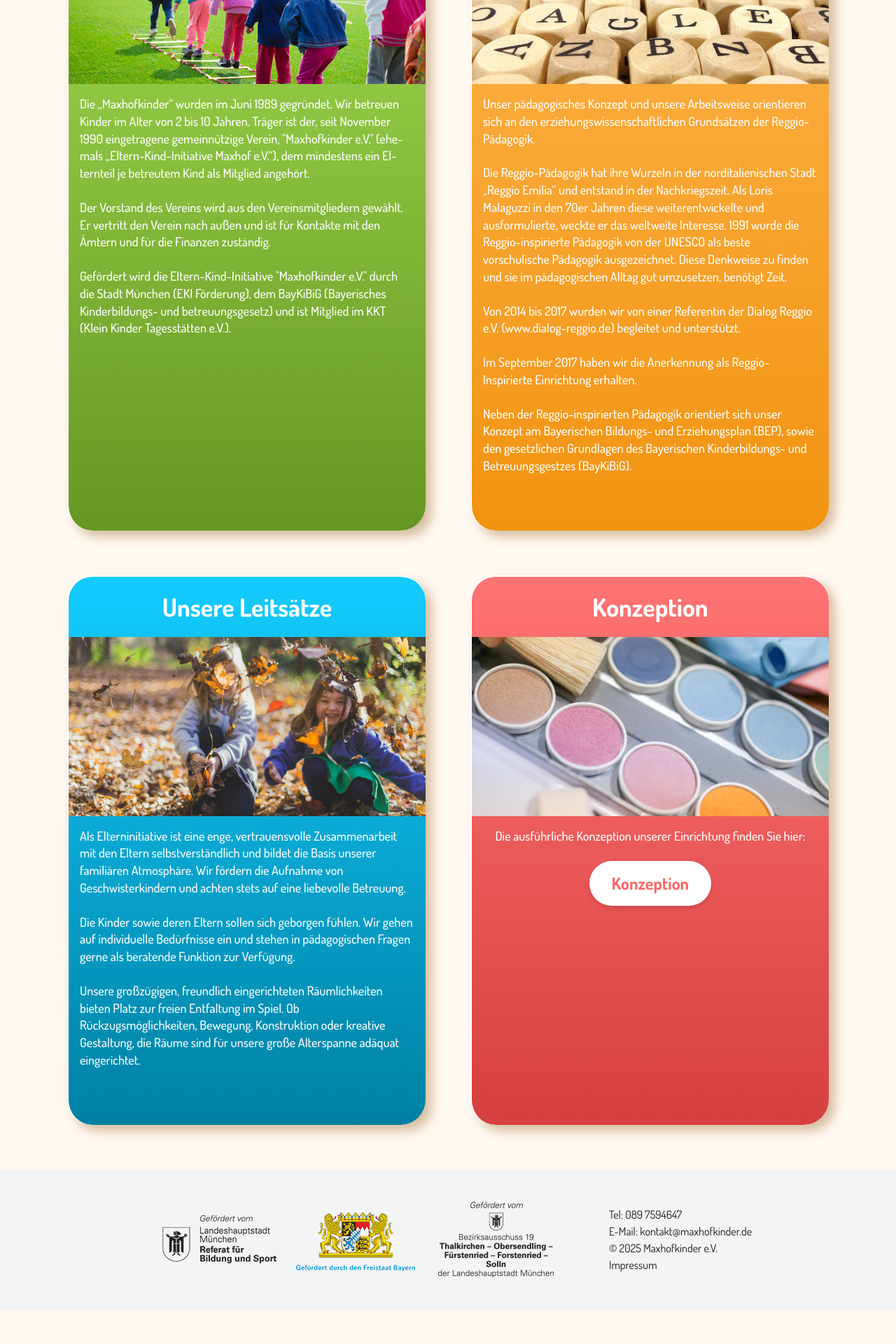
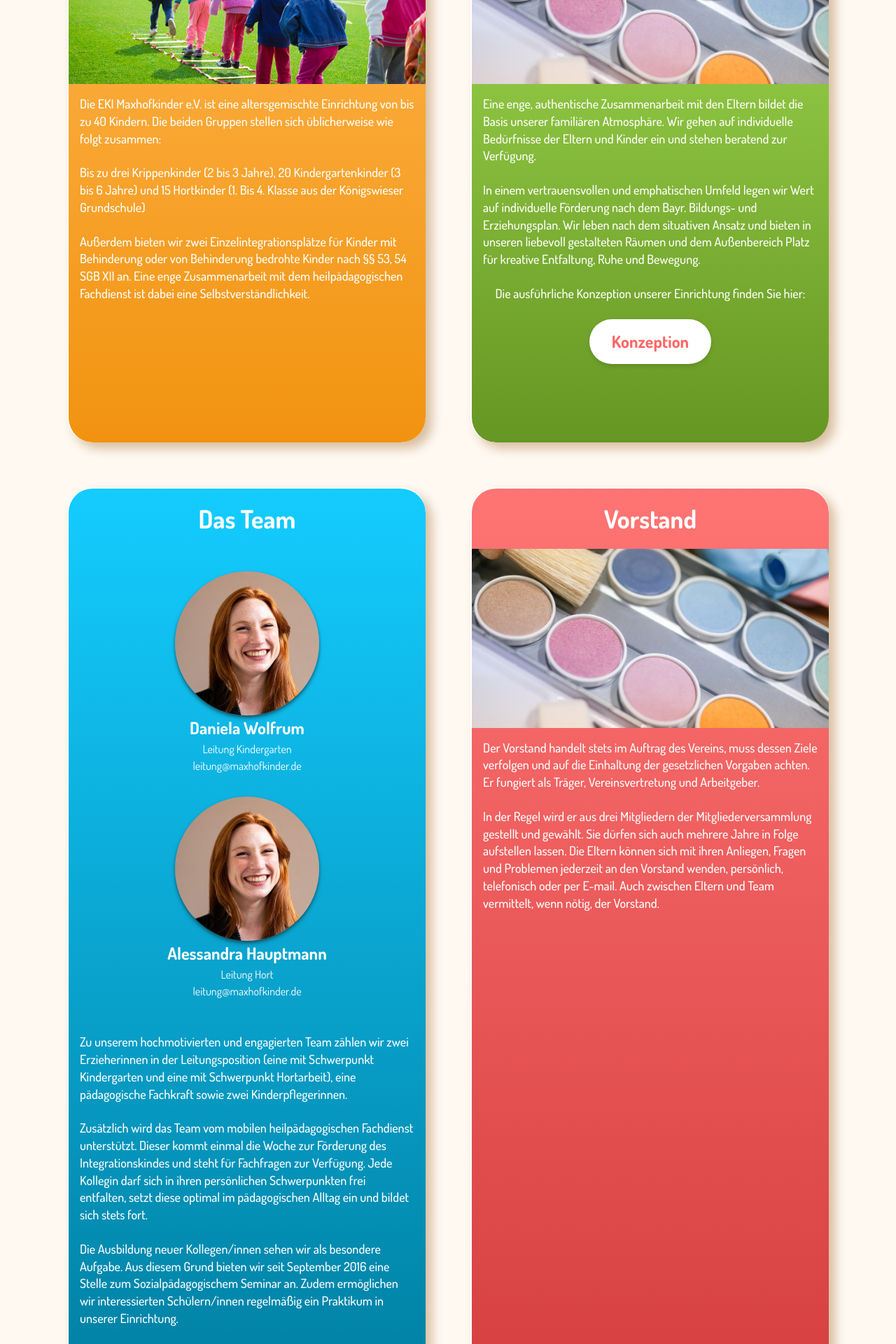
Before and after one commit to maxhofkinder/maxhofkinder.github.io, a Next.js app: page /about in a window 1280 px wide. Shown: the part 320-2240 px from the top of the page at 70% size. Before the commit the page ends 2191 px from the top, so only its background shows below. Built offline with nearby package versions, Linux system fonts and the light colour scheme.

Commit message:
test deployment

```diff
--- a/next.config.ts
+++ b/next.config.ts
@@ -2,8 +2,6 @@ import type { NextConfig } from "next";
 
 const nextConfig: NextConfig = {
   output: 'export',
-  basePath: process.env.NODE_ENV === 'production' ? '/maxhofkinder' : '',
-  assetPrefix: process.env.NODE_ENV === 'production' ? '/maxhofkinder/' : '',
   images: {
     unoptimized: true,
   },
--- a/src/app/about/page.tsx
+++ b/src/app/about/page.tsx
@@ -1,18 +1,19 @@
 export default function About() {
   return (
-    <div className="grid grid-cols-1 xl:grid-cols-2 gap-16">
+    <div className="grid grid-cols-1 xl:grid-cols-2 2xl:grid-cols-3 gap-16">
 
-      <div className="card-gradient card-gradient-green">
+      {/* ---- DER VEREIN ---- */}
+      <div className="card-gradient">
         <h1>Der Verein</h1>
         <img src="img/outside.jpg" alt="" className="object-cover h-64 w-full" />
         <div className="cardText">
-          <p>Die „Max&shy;hof&shy;kin&shy;der“ wur&shy;den im Juni 1989 ge&shy;grün&shy;det. Wir be&shy;treu&shy;en Kin&shy;der im Al&shy;ter von 2 bis 10 Jah&shy;ren. Trä&shy;ger ist der, seit No&shy;vem&shy;ber 1990 ein&shy;ge&shy;tra&shy;ge&shy;ne ge&shy;mein&shy;nüt&shy;zi&shy;ge Ver&shy;ein, &quot;Max&shy;hof&shy;kin&shy;der e.V.&quot; (ehe&shy;mals „El&shy;tern-Kind-Ini&shy;tia&shy;ti&shy;ve Max&shy;hof e.V.“), dem min&shy;des&shy;tens ein El&shy;tern&shy;teil je be&shy;treu&shy;tem Kind als Mit&shy;glied an&shy;gehört.</p>
-          <p>Der Vorstand des Vereins wird aus den Vereinsmitgliedern gewählt. Er vertritt den Verein nach außen und ist für Kontakte mit den Ämtern und für die Finanzen zuständig.</p>
-          <p>Gefördert wird die Eltern-Kind-Initiative &quot;Maxhofkinder e.V.&quot; durch die Stadt München (EKI Förderung), dem BayKiBiG (Bayerisches Kinderbildungs- und betreuungsgesetz) und ist Mitglied im KKT (Klein Kinder Tagesstätten e.V.).</p>
+          <p>Die EKI Maxhofkinder e.V. ist eine altersgemischte Einrichtung von bis zu 40 Kindern. Die beiden Gruppen stellen sich üblicherweise wie folgt zusammen:</p>
+          <p>Bis zu drei Krippenkinder (2 bis 3 Jahre), 20 Kindergartenkinder (3 bis 6 Jahre) und 15 Hortkinder (1. Bis 4. Klasse aus der Königswieser Grundschule)</p>
+          <p>Außerdem bieten wir zwei Einzelintegrationsplätze für Kinder mit Behinderung oder von Behinderung bedrohte Kinder nach §§ 53, 54 SGB XII an. Eine enge Zusammenarbeit mit dem heilpädagogischen Fachdienst ist dabei eine Selbstverständlichkeit.</p>
         </div>
       </div>
 
-      <div className="card-gradient card-gradient-orange">
+      {/* <div className="card-gradient card-gradient-orange">
         <h1>Die Reggio-Pädagogik</h1>
         <img src="img/sample2.jpg" alt="" className="object-cover h-64 w-full" />
         <div className="cardText">
@@ -32,17 +33,84 @@ export default function About() {
           <p>Die Kinder sowie deren Eltern sollen sich geborgen fühlen. Wir gehen auf individuelle Bedürfnisse ein und stehen in pädagogischen Fragen gerne als beratende Funktion zur Verfügung.</p>
           <p>Unsere großzügigen, freundlich eingerichteten Räumlichkeiten bieten Platz zur freien Entfaltung im Spiel. Ob Rückzugsmöglichkeiten, Bewegung, Konstruktion oder kreative Gestaltung, die Räume sind für unsere große Alterspanne adäquat eingerichtet.</p>
         </div>
-      </div>
+      </div> */}
 
-      <div className="card-gradient card-gradient-red">
+      {/* ---- KONZEPTION ---- */}
+      <div className="card-gradient">
         <h1>Konzeption</h1>
         <img src="img/free2.jpg" alt="" className="object-cover h-64 w-full" />
         <div className="cardText">
+          <p>Eine enge, authentische Zusammenarbeit mit den Eltern bildet die Basis unserer familiären Atmosphäre.
+            Wir gehen auf individuelle Bedürfnisse der Eltern und Kinder ein und stehen beratend zur Verfügung.</p>
+          <p>In einem vertrauensvollen und emphatischen Umfeld legen wir Wert auf individuelle Förderung nach dem Bayr. Bildungs- und Erziehungsplan. Wir leben nach dem situativen Ansatz und bieten in unseren liebevoll gestalteten Räumen und dem Außenbereich Platz für kreative Entfaltung, Ruhe und Bewegung.</p>
           <p className="text-center">Die ausführliche Konzeption unserer Einrichtung finden Sie hier:</p>
           <h4 className="mt-4 mb-8 text-2xl font-bold bg-white w-fit mx-auto text-[#ff6666] rounded-full py-4 px-8 drop-shadow-md">Konzeption</h4>
         </div>
       </div>
 
+      {/* ---- TEAM ---- */}
+      <div className="card-gradient">
+        <h1>Das Team</h1>
+        {/* <img src="img/free2.jpg" alt="" className="object-cover h-64 w-full" /> */}
+        <div className="flex flex-wrap justify-center gap-8 my-8">
+          <div className="w-fit">
+            <img src="img/profile.jpg" alt="" className="rounded-full w-[80%] mx-auto shadow-md shadow-[#105366]" />
+            <div className="w-full text-center">
+              <h2>Daniela Wolfrum</h2>
+              <p>Leitung Kindergarten</p>
+              <p>leitung@maxhofkinder.de</p>
+            </div>
+          </div>
+
+          <div className="w-fit">
+            <img src="img/profile.jpg" alt="" className="rounded-full w-[80%] mx-auto shadow-md shadow-[#105366]" />
+            <div className="w-full text-center">
+              <h2>Alessandra Hauptmann</h2>
+              <p>Leitung Hort</p>
+              <p>leitung@maxhofkinder.de</p>
+            </div>
+          </div>
+        </div>
+        <div className="cardText">
+          <p>Zu unserem hochmotivierten und engagierten Team zählen wir zwei Erzieherinnen in der Leitungsposition (eine mit Schwerpunkt Kindergarten und eine mit Schwerpunkt Hortarbeit), eine pädagogische Fachkraft sowie zwei Kinderpflegerinnen.</p>
+          <p>Zusätzlich wird das Team vom mobilen heilpädagogischen Fachdienst unterstützt. Dieser kommt einmal die Woche zur Förderung des Integrationskindes und steht für Fachfragen zur Verfügung. Jede Kollegin darf sich in ihren persönlichen Schwerpunkten frei entfalten, setzt diese optimal im pädagogischen Alltag ein und bildet sich stets fort.</p>
+          <p>Die Ausbildung neuer Kollegen/innen sehen wir als besondere Aufgabe. Aus diesem Grund bieten wir seit September 2016 eine Stelle zum Sozialpädagogischem Seminar an. Zudem ermöglichen wir interessierten Schülern/innen regelmäßig ein Praktikum in unserer Einrichtung.</p>
+        </div>
+      </div>
+
+      {/* ---- VORSTAND ---- */}
+      <div className="card-gradient">
+        <h1>Vorstand</h1>
+        <img src="img/free2.jpg" alt="" className="object-cover h-64 w-full" />
+        <div className="cardText">
+          <p>Der Vorstand handelt stets im Auftrag des Vereins, muss dessen Ziele verfolgen und auf die Einhaltung der gesetzlichen Vorgaben achten. Er fungiert als Träger, Vereinsvertretung und Arbeitgeber. </p>
+          <p>In der Regel wird er aus drei Mitgliedern der Mitgliederversammlung gestellt und gewählt. Sie dürfen sich auch mehrere Jahre in Folge aufstellen lassen. Die Eltern können sich mit ihren Anliegen, Fragen und Problemen jederzeit an den Vorstand wenden, persönlich, telefonisch oder per E-mail. Auch zwischen Eltern und Team vermittelt, wenn nötig, der Vorstand.</p>
+        </div>
+      </div>
+
+      {/* ---- KONTAKT ---- */}
+      <div className="card-gradient card-gradient-green">
+        <h1>Kontakt</h1>
+        <iframe
+          src="https://www.google.com/maps/embed?pb=!1m18!1m12!1m3!1d2665.4212158051123!2d11.482557551060475!3d48.08281376285081!2m3!1f0!2f0!3f0!3m2!1i1024!2i768!4f13.1!3m3!1m2!1s0x479dd972d5956165%3A0x8f032391f9adb7a7!2sMaxhof+Kinder!5e0!3m2!1sde!2sde!4v1497276151895"
+          className="w-full h-64"
+        ></iframe>
+        <div className="cardText">
+          <p className="text-center">
+            <b>Maxhofkinder e. V.</b><br />
+            Königswieser Str. 12 • 81475 München<br />
+            Telefon: 089 - 7594647<br />
+            Fax: 089 - 74442218<br />
+            E-Mail: Kontakt@maxhofkinder.de<br />
+          </p>
+          <p className="text-center">Haben Sie Fragen oder Interesse an unserer Einrichtung?</p>
+          <h4 className="mt-8 text-2xl font-bold bg-white w-fit mx-auto text-[#92ca43] rounded-full py-4 px-8 drop-shadow-md">Schreiben Sie uns!</h4>
+        </div>
+      </div>
+
+
+
     </div>
+
   );
 }
--- a/src/app/globals.css
+++ b/src/app/globals.css
@@ -41,6 +41,21 @@
   }
 }
 
+div.card-gradient:nth-of-type(5n+1) {
+  background-image: linear-gradient(to bottom, #ffb751, #f19310); /* orange */
+}
+div.card-gradient:nth-of-type(5n+2) {
+  background-image: linear-gradient(to bottom, #a6e054, #669623); /* green */
+}
+div.card-gradient:nth-of-type(5n+3) {
+  background-image: linear-gradient(to bottom, #14ccff, #0080a3); /* blue */
+}
+div.card-gradient:nth-of-type(5n+4) {
+  background-image: linear-gradient(to bottom, #ff7474, #d63f3f); /* red */
+}
+div.card-gradient:nth-of-type(5n) {
+  background-image: linear-gradient(to bottom, #ffb751, #f19310); /* orange again */
+}
 
 body {
   background: var(--background);
--- a/src/app/page.tsx
+++ b/src/app/page.tsx
@@ -1,21 +1,48 @@
+import fs from 'fs';
+import path from 'path';
+
 export default function Home() {
+  // Read .txt files from public/infobox
+  let infoboxes: { title: string; content: string }[] = [];
+  try {
+    const infoboxDir = path.join(process.cwd(), 'public', 'infobox');
+    const files = fs.existsSync(infoboxDir) ? fs.readdirSync(infoboxDir) : [];
+    infoboxes = files
+      .filter((file) => file.endsWith('.txt'))
+      .map((file) => {
+        const rawContent = fs.readFileSync(path.join(infoboxDir, file), 'utf8');
+        const [firstLine, ...rest] = rawContent.split(/\r?\n/);
+        return {
+          title: firstLine || file.replace(/\.txt$/, ''),
+          content: rest.join('\n').trim(),
+        };
+      });
+  } catch (e) {
+    // ignore errors, show nothing
+  }
+
   return (
     <div className="space-y-8">
-      {/* <h1 className="text-4xl font-bold">Die Maxhofkinder</h1> */}
       <img src="img/logo.png" alt="" className="mx-auto w-1/2 md:w-1/4 mt-8" />
       <div className="w-fit mx-auto">
-        <p className="text-2xl md:text-3xl text-center font-bold w-fit text-[#f39535]">
-          „Reggio ist kein Modell, <span className="whitespace-nowrap">sondern eine neue</span> <span className="whitespace-nowrap">Art des Denkens über Kinder,</span>
-          <br /><span className="text-[#52b155]">über Erziehung, über den <span className="whitespace-nowrap">Kindergarten und seine</span>  <span className="whitespace-nowrap">Beziehung zur Gesellschaft.</span></span>
-          <br /><span className="text-[#00b0e2]">Es ist eine Denkweise, <span className="whitespace-nowrap">die nicht gelernt,</span> <span className="whitespace-nowrap">aber die gefunden werden kann.“</span></span>
-        </p>
-        <p className="text-center italic font-light w-full mt-2">(Aus der Reggio-Pädagogik)</p>
-        <p className="text-base md:text-lg text-center font-medium mt-4">
-          Seit September 2017 eine, als Reggio-Inspiriert anerkannte, Einrichtung für Kinder von 2 bis 10 Jahren.
+        <p className="text-2xl md:text-3xl text-center font-bold">
+          <span className="text-[#f39535]">Wir geben Halt und Herz</span><br/>
+          <span className="text-[#52b155]">für starke Kinder</span><br />
+          <span className="text-[#00b0e2]">mit leuchtender Fantasie!</span>
+          <span>Testing</span>
         </p>
       </div>
+      {infoboxes.length > 0 && (
+        <div className="space-y-4">
+          {infoboxes.map((box, idx) => (
+            <div key={box.title + idx} className="card-gradient rounded-md p-4 border-0 border-t-0 border-l-0 mx-4">
+              <h3 className="font-bold mb-2">{box.title}</h3>
+              <p className="whitespace-pre-line">{box.content}</p>
+            </div>
+          ))}
+        </div>
+      )}
 
-      {/* Add more content for your landing page */}
     </div>
   );
 }
```
Also changed, not shown: public/infobox/info.txt (added), public/infobox/tagderoffenentuer.txt (added).
